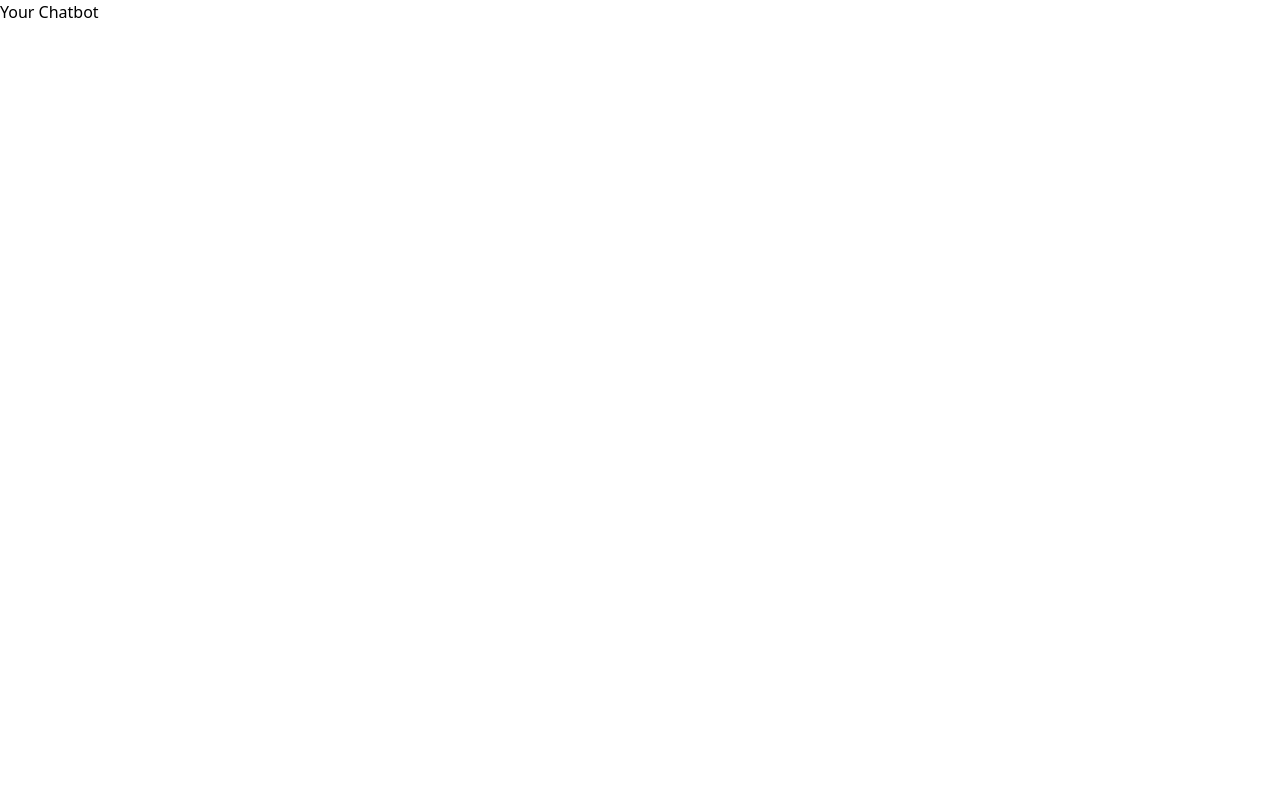
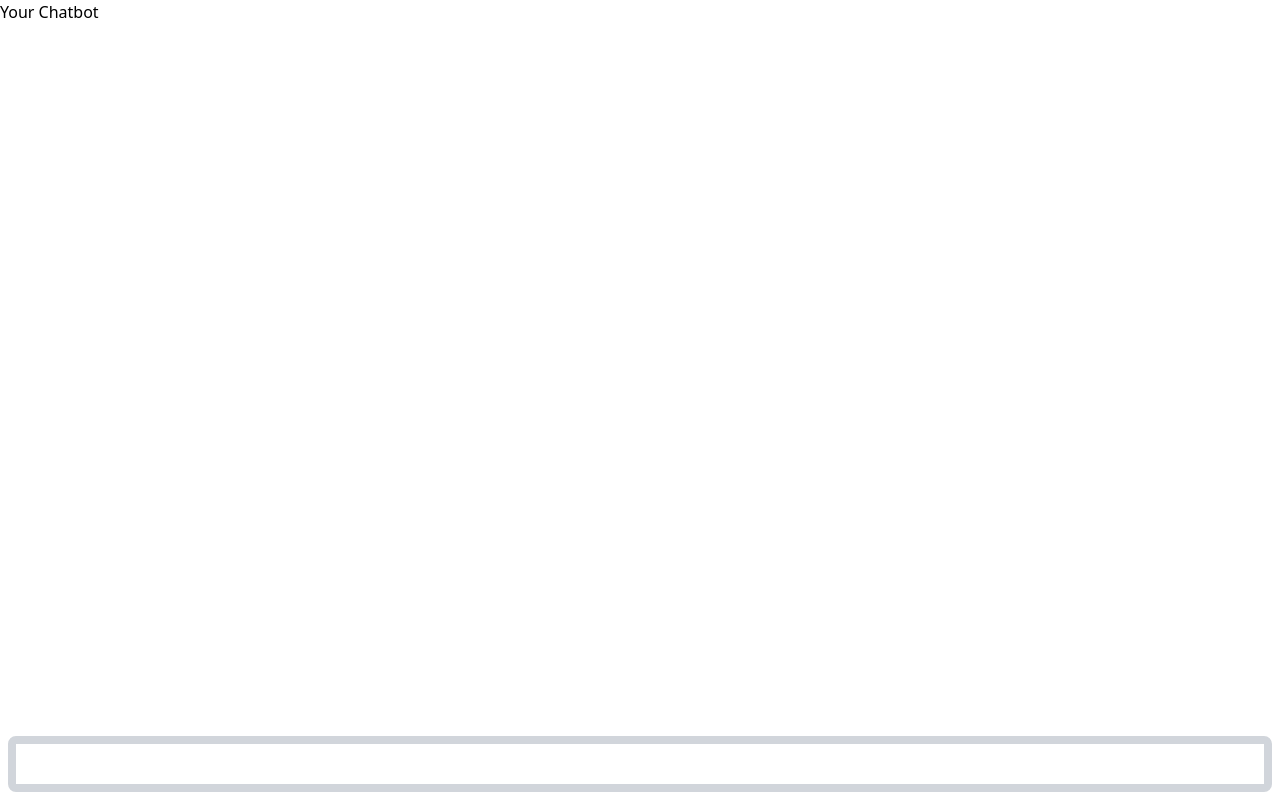
Before and after one commit to felipeobregon/chat-client, a Next.js app: page / in a window 1280 px wide. Built offline with nearby package versions, Linux system fonts and the light colour scheme.

Commit message:
add some css

```diff
--- a/src/app/page.js
+++ b/src/app/page.js
@@ -5,7 +5,6 @@ import Parent from '../components/search'
 export default function Hello() {
     return (
         <div>
-            <h1>Your Chatbot</h1>
             <Parent/>
         </div>
     )
--- a/src/components/search.js
+++ b/src/components/search.js
@@ -24,12 +24,13 @@ function TextInputWithAPIRequest({ onSearch }) {
   };
 
   return (
-    <div>
+    <div className="flex items-center p-2">
       <input
         type="text"
         value={inputValue}
         onChange={handleChange}
         onKeyDown={handleKeyDown}
+        className="w-full border-8 border-gray-300 rounded-lg py-2 px-4"
       />
     </div>
   );
@@ -37,7 +38,7 @@ function TextInputWithAPIRequest({ onSearch }) {
 
 function DisplayAPIResponse({ text }) {
   return (
-    <div>
+    <div className="flex-1 overflow-y-scroll">
       <ul>
       {text.map((x,index) => <li key={index}>{x}</li>)}
 
@@ -54,7 +55,8 @@ function ParentComponent() {
   };
 
   return (
-    <div>
+    <div className="flex flex-col h-screen">
+      <h1>Your Chatbot</h1>
       <DisplayAPIResponse text={responseList} />
       <TextInputWithAPIRequest onSearch={handleSearch} />
     </div>
```
